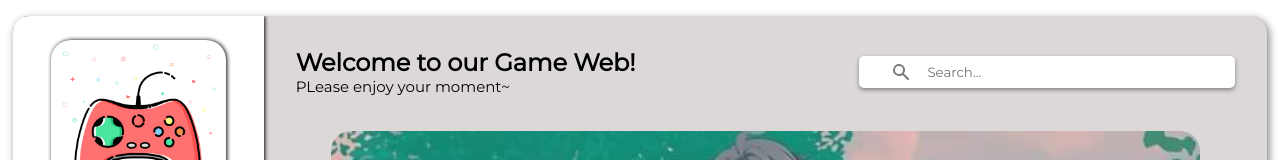
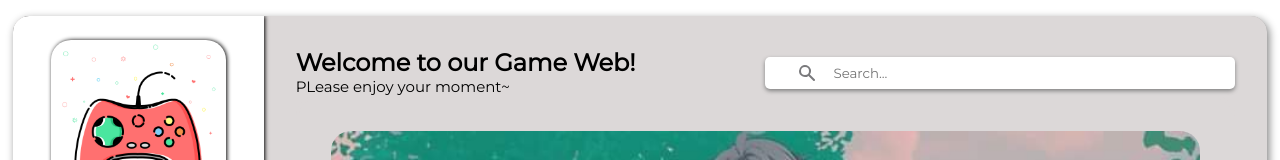
Before and after one commit to DuuuKieee/Gaming-Share-Website, a React (Create React App) app in the folder client/: page / in a window 1280 px wide. Shown: the top 160 px of the page. Built offline with nearby package versions, Linux system fonts and the light colour scheme; no server answers.

Commit message:
searchbar template

```diff
--- a/client/src/Components/Header/Header.jsx
+++ b/client/src/Components/Header/Header.jsx
@@ -2,6 +2,7 @@ import React from "react";
 import "./Header.scss";
 import {HiSearch} from "react-icons/hi";
 import itstoolate from "../../Assets/itstoolate.jpg";
+import SearchBar from "./SearchBar/SearchBar";
 
 const Header = () => {
     return (
@@ -12,10 +13,7 @@ const Header = () => {
                     <h3>PLease enjoy your moment~</h3>
                 </div>
 
-                <div className="SearchBar flex">
-                    <HiSearch className="icon"/>
-                    <input type="text" placeholder="Search..." />
-                </div>
+                <SearchBar />
             </div>
 
             <div className="TitleImg">
--- a/client/src/Components/Header/Header.scss
+++ b/client/src/Components/Header/Header.scss
@@ -15,30 +15,7 @@
             }
         }
 
-        .SearchBar{
-            padding: 1rem 2rem;
-            background: var(--bgColor);
-            border-radius: 5px;
-            gap: 1rem;
-            box-shadow: 0 2px 4px var(--shadow);
-            width: 40%;
-            height: 30px;
 
-            input{
-                border: none;
-                outline: none;
-                background: none;
-            }
-
-            .icon{
-                color: var(--textColor);
-
-                &:hover{
-                    cursor: pointer;
-                    color: var(--PrimaryColor);
-                }
-            }
-        }
     }
 
     .TitleImg{
--- /dev/null
+++ b/client/src/Components/Header/SearchBar/SearchBar.jsx
@@ -0,0 +1,49 @@
+import React, { useState, useRef, useEffect } from "react";
+import "./SearchBar.scss";
+import { HiSearch } from "react-icons/hi";
+import Activity from "../../HomePage/Body/Activity/Activity";
+
+const SearchBar = () => {
+  const [isSearching, setIsSearching] = useState(false);
+  const searchBarRef = useRef(null);
+
+  useEffect(() => {
+    const handleClickOutside = (event) => {
+      if (searchBarRef.current && !searchBarRef.current.contains(event.target)) {
+        setIsSearching(false);
+      }
+    };
+
+    document.addEventListener("click", handleClickOutside);
+
+    return () => {
+      document.removeEventListener("click", handleClickOutside);
+    };
+  }, [searchBarRef]);
+
+  const handleInputClick = () => {
+    setIsSearching(true);
+  };
+
+  return (
+    <div className="SearchBar grid" ref={searchBarRef}>
+      <div className="SearchBox flex">
+        <HiSearch className="icon" />
+        <input
+          type="text"
+          placeholder="Search..."
+          onClick={handleInputClick}
+        />
+      </div>
+      <div>
+        {isSearching && (
+          <div className="SearchList grid">
+            <Activity />
+          </div>
+        )}
+      </div>
+    </div>
+  );
+};
+
+export default SearchBar;
--- /dev/null
+++ b/client/src/Components/Header/SearchBar/SearchBar.scss
@@ -0,0 +1,46 @@
+.SearchBar{
+    width: 50%;
+    height: 30px;
+    .SearchBox{
+        padding: 1rem 2rem;
+        background: var(--bgColor);
+        border-radius: 5px;
+        gap: 1rem;
+        box-shadow: 0 2px 4px var(--shadow);
+        width: 100%;
+        height: 30px;
+
+        input{
+            width: 80%;
+            border: none;
+            outline: none;
+            background: none;
+        }
+
+        .icon{
+            color: var(--textColor);
+
+            &:hover{
+                cursor: pointer;
+                color: var(--PrimaryColor);
+            }
+        }
+    }
+
+    .SearchList{
+        margin-top: 1rem;
+        position: relative;
+        width: 100%;
+        height: 200px;
+        overflow: auto;
+        background-color: var(--bgColor);
+        border: 1px solid black;
+        box-shadow: 0 4px 8px 0 rgba(0, 0, 0, 0.2);
+        border-radius: 10px;
+        overflow: -moz-scrollbars-none;
+        &::-webkit-scrollbar {
+            width: 0 !important;
+            display: none;
+        }
+    }
+}
```
